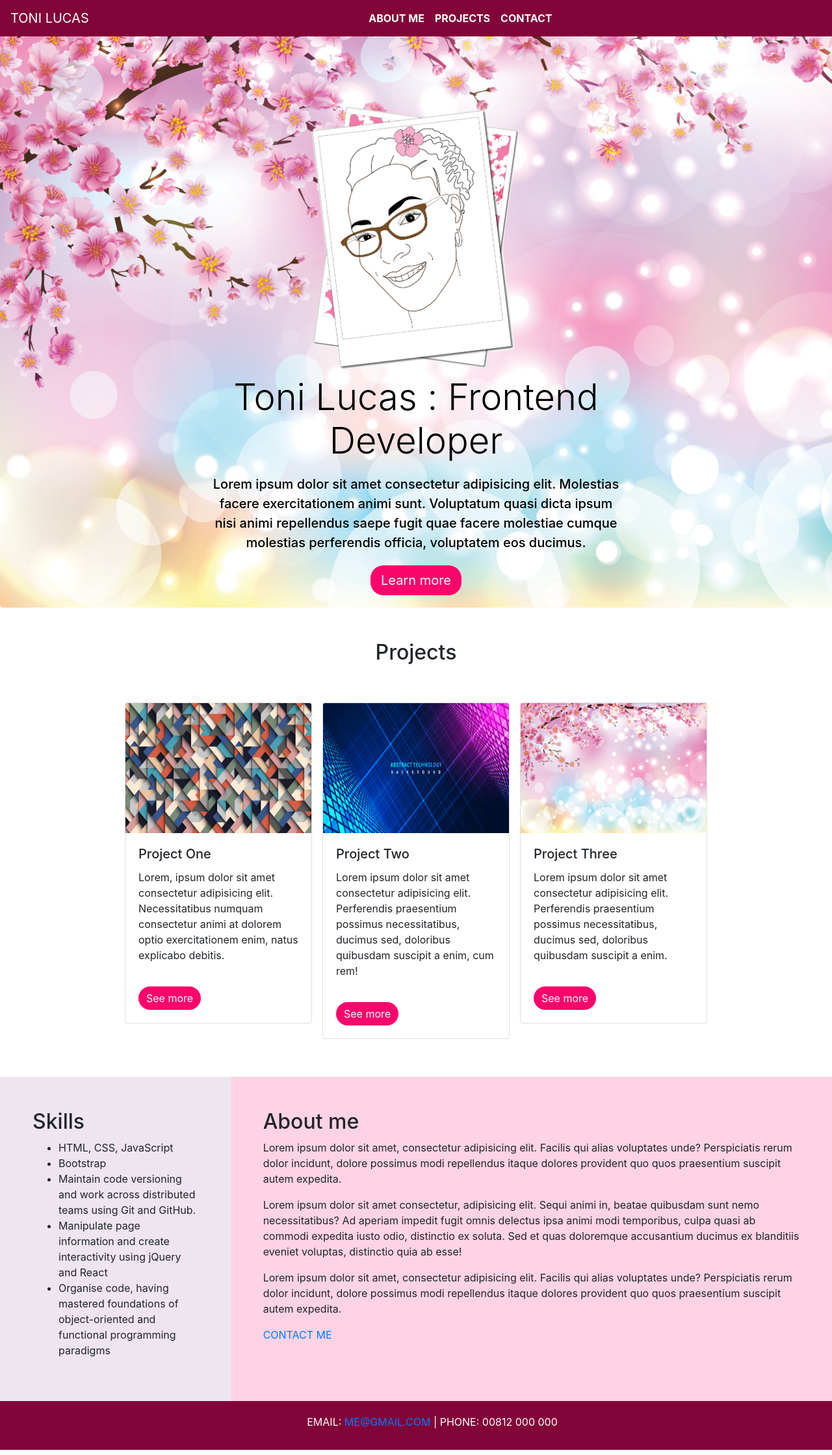
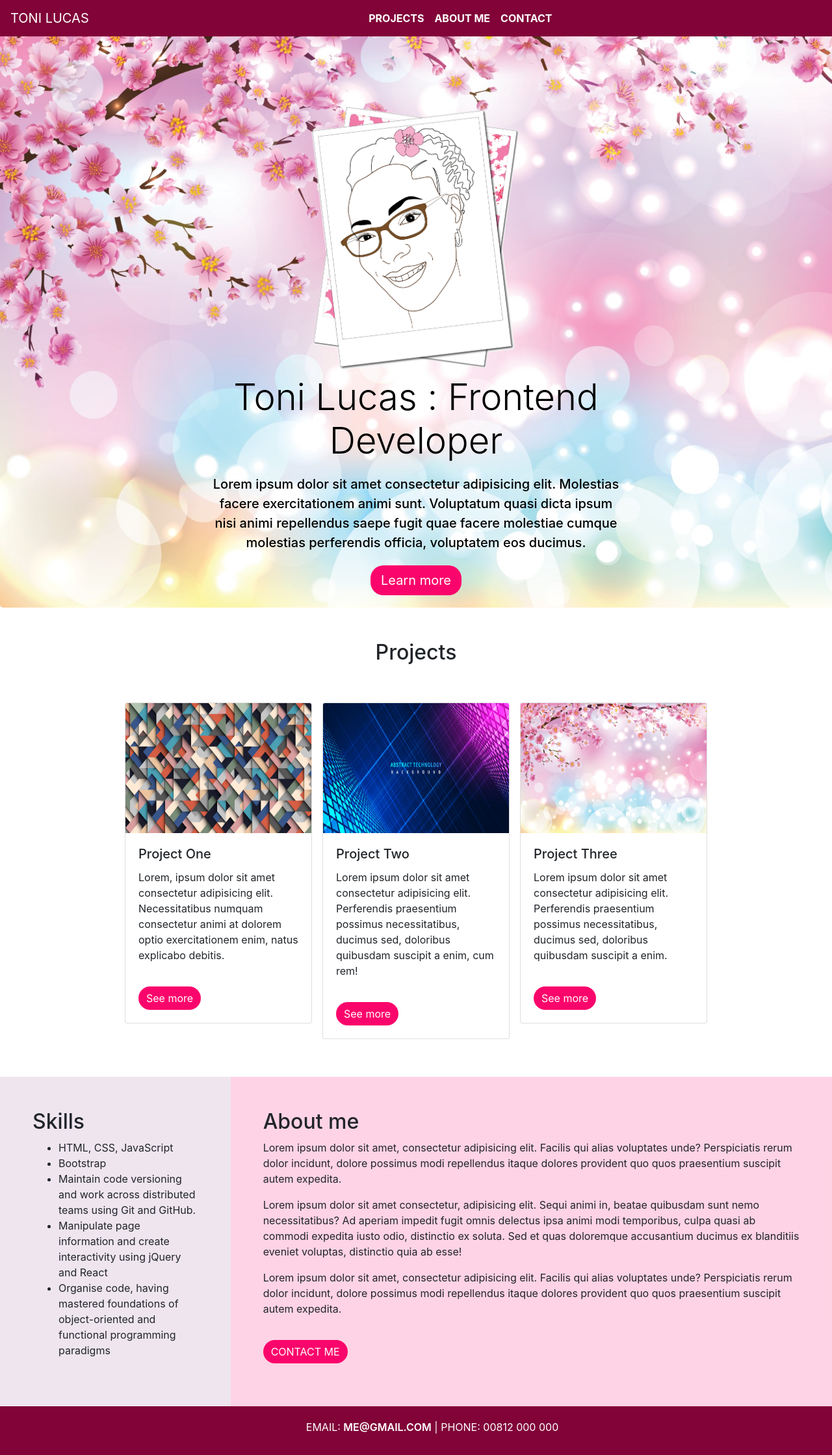
Before and after one commit to Lucasiti/bootstrap-portfolio, a plain HTML site: page index.html in a window 1280 px wide. Shown: the whole page at 65% size. Drawn offline with nearby package versions, Linux system fonts and the light colour scheme.

Commit message:
added links to nav bar and chaned a contact me button

```diff
--- a/css/style.css
+++ b/css/style.css
@@ -108,3 +108,12 @@ footer {
   padding-bottom: 15px;
   text-align: center;
 }
+.mail {
+  color: white;
+  font-weight: 600;
+}
+.mail:hover {
+  background-color: white;
+  color: #fa056b;
+  text-decoration: none;
+}
--- a/index.html
+++ b/index.html
@@ -18,13 +18,13 @@
     <div class="collapse navbar-collapse navright" id="navbarNav">
       <ul class="navbar-nav">
         <li class="nav-item">
-          <a class="nav-link" href="#">ABOUT ME <span class="sr-only">(current)</span></a>
+          <a class="nav-link" href="#proj-link">PROJECTS<span class="sr-only">(current)</span></a>
         </li>
         <li class="nav-item">
-          <a class="nav-link" href="#">PROJECTS</a>
+          <a class="nav-link" href="#about-link">ABOUT ME</a>
         </li>
         <li class="nav-item">
-          <a class="nav-link" href="#">CONTACT</a>
+          <a class="nav-link" href="#contact-link">CONTACT</a>
         </li>
       </ul>
     </div>
@@ -35,14 +35,13 @@
   <div class="jumboCopy">
   <img src="./images/portrait.png" alt="Portrait Picture" class="portrait">
   <h1 class="display-4">Toni Lucas : Frontend Developer</h1>
-  <p class="lead">Lorem ipsum dolor sit amet consectetur adipisicing elit. Molestias facere exercitationem animi sunt. Voluptatum quasi dicta ipsum nisi animi repellendus saepe fugit quae facere molestiae cumque molestias perferendis officia, voluptatem eos ducimus.<br><a class="btn btn-primary btn-lg" href="#" role="button">Learn more</a></p>
+  <p class="lead">Lorem ipsum dolor sit amet consectetur adipisicing elit. Molestias facere exercitationem animi sunt. Voluptatum quasi dicta ipsum nisi animi repellendus saepe fugit quae facere molestiae cumque molestias perferendis officia, voluptatem eos ducimus.<br><a class="btn btn-primary btn-lg" href="#" role="button" id="proj-link">Learn more</a></p>
 </div>
 </div>
 <!--end jumbotron-->
 <!--start projects-->
-<div><h2 class="projtitle">Projects</h2></div>
+<div><h2 class="projtitle" >Projects</h2></div>
 <div class="projects">
-
 <div>
   <div class="card" style="width: 18rem;">
   <img src="./images/pic1.jpg" class="card-img-top" alt="...">
@@ -79,7 +78,7 @@
 </div>
 <!--end of projects-->
 <!--start skills and about me-->
-<div class="sa-section">
+<div class="sa-section" id="about-link">
 <div class="skills"><h2>Skills</h2>
 <ul>
   <li>HTML, CSS, JavaScript</li>
@@ -89,10 +88,10 @@
   <li>Organise code, having mastered foundations of object-oriented and functional programming paradigms</li>
 </ul>
 </div>
-<div class="about"><h2>About me</h2><p>Lorem ipsum dolor sit amet, consectetur adipisicing elit. Facilis qui alias voluptates unde? Perspiciatis rerum dolor incidunt, dolore possimus modi repellendus itaque dolores provident quo quos praesentium suscipit autem expedita.</p><p>Lorem ipsum dolor sit amet consectetur, adipisicing elit. Sequi animi in, beatae quibusdam sunt nemo necessitatibus? Ad aperiam impedit fugit omnis delectus ipsa animi modi temporibus, culpa quasi ab commodi expedita iusto odio, distinctio ex soluta. Sed et quas doloremque accusantium ducimus ex blanditiis eveniet voluptas, distinctio quia ab esse!</p><p>Lorem ipsum dolor sit amet, consectetur adipisicing elit. Facilis qui alias voluptates unde? Perspiciatis rerum dolor incidunt, dolore possimus modi repellendus itaque dolores provident quo quos praesentium suscipit autem expedita.</p><p><a href="mailto:me@gmail.com">CONTACT ME</a></p></div>
+<div class="about"><h2>About me</h2><p>Lorem ipsum dolor sit amet, consectetur adipisicing elit. Facilis qui alias voluptates unde? Perspiciatis rerum dolor incidunt, dolore possimus modi repellendus itaque dolores provident quo quos praesentium suscipit autem expedita.</p><p>Lorem ipsum dolor sit amet consectetur, adipisicing elit. Sequi animi in, beatae quibusdam sunt nemo necessitatibus? Ad aperiam impedit fugit omnis delectus ipsa animi modi temporibus, culpa quasi ab commodi expedita iusto odio, distinctio ex soluta. Sed et quas doloremque accusantium ducimus ex blanditiis eveniet voluptas, distinctio quia ab esse!</p><p>Lorem ipsum dolor sit amet, consectetur adipisicing elit. Facilis qui alias voluptates unde? Perspiciatis rerum dolor incidunt, dolore possimus modi repellendus itaque dolores provident quo quos praesentium suscipit autem expedita.</p><p><a href="mailto:me@gmail.com" class="btn btn-primary">CONTACT ME</a></p></div>
 </div>
-<footer>
-  <p>EMAIL: <a href="mailto:me@gmail.com">ME@GMAIL.COM</a> | PHONE: 00812 000 000 </p>
+<footer id="contact-link">
+  <p>EMAIL: <a href="mailto:me@gmail.com" class="mail">ME@GMAIL.COM</a> | PHONE: 00812 000 000 </p>
 </footer>
 
   <script src="https://code.jquery.com/jquery-3.3.1.slim.min.js" integrity="sha384-q8i/X+965DzO0rT7abK41JStQIAqVgRVzpbzo5smXKp4YfRvH+8abtTE1Pi6jizo" crossorigin="anonymous"></script>
```
